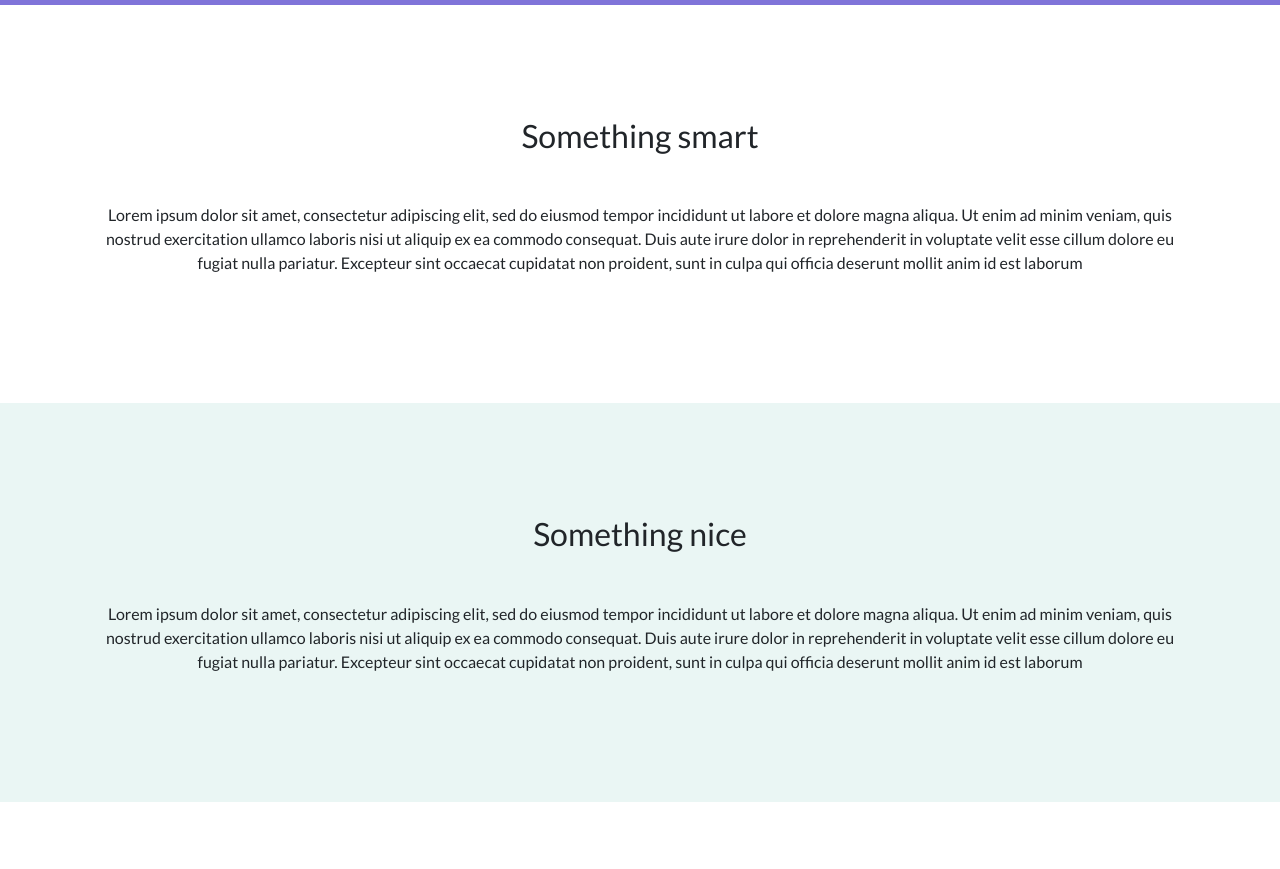
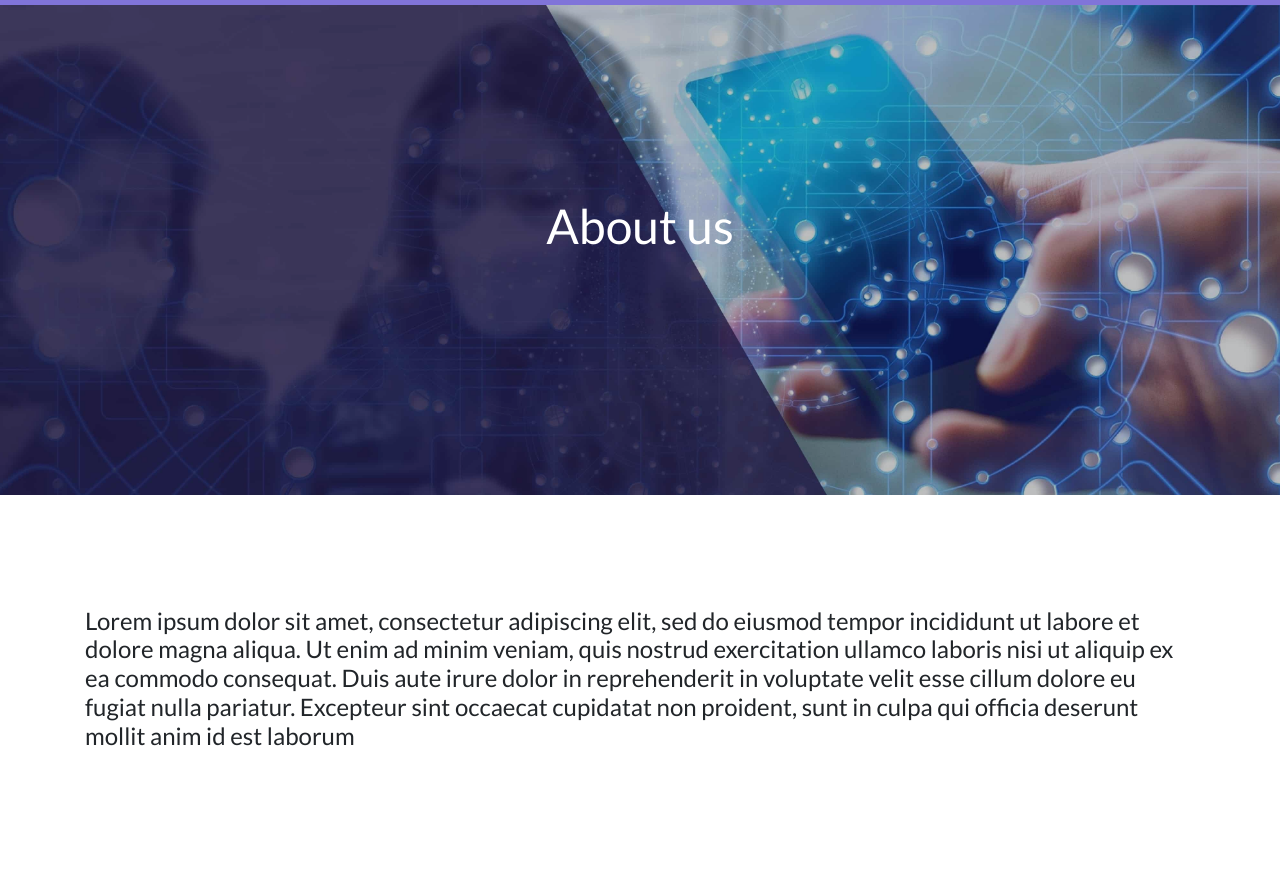
Before and after one commit to peter-novak-m/respite, a website: page about.html in a window 1280 px wide. Shown: the part 83-952 px from the top of the page. Drawn offline with Linux system fonts and the light colour scheme.

Commit message:
More structure to About page

```diff
--- a/about.html
+++ b/about.html
@@ -71,12 +71,23 @@
         </ul>
       </div>
     </nav>
+    <!-- Masthead -->
+    <header class="masthead text-white text-center">
+      <div class="overlay"></div>
+      <div class="row">
+        <div class="col-xl-12 mx-auto"></div>
+        <div class="col-xl-4 mx-auto"></div>
+        <div class="col-xl-4 mx-auto">
+          <h1 class="text-center mb-5">About us</h1>
+        </div>
+        <div class="col-xl-4 mx-auto"></div>
+      </div>
+    </header>
 
     <!-- Icons Grid -->
-    <section class="features-icons text-center">
+    <section class="features-icons text-left">
       <div class="container">
-        <h2 class="mb-5">Something smart</h2>
-        <p>
+        <h4>
           Lorem ipsum dolor sit amet, consectetur adipiscing elit, sed do
           eiusmod tempor incididunt ut labore et dolore magna aliqua. Ut enim ad
           minim veniam, quis nostrud exercitation ullamco laboris nisi ut
@@ -84,13 +95,13 @@
           reprehenderit in voluptate velit esse cillum dolore eu fugiat nulla
           pariatur. Excepteur sint occaecat cupidatat non proident, sunt in
           culpa qui officia deserunt mollit anim id est laborum
-        </p>
+        </h4>
       </div>
     </section>
     <!-- Icons Grid -->
     <section class="features-icons bg-green text-center">
       <div class="container">
-        <h2 class="mb-5">Something nice</h2>
+        <h1 class="mb-5">Our vision</h1>
         <p>
           Lorem ipsum dolor sit amet, consectetur adipiscing elit, sed do
           eiusmod tempor incididunt ut labore et dolore magna aliqua. Ut enim ad
@@ -105,7 +116,7 @@
     <!-- Icons Grid -->
     <section class="features-icons text-center">
       <div class="container">
-        <h2 class="mb-5">Something dumb</h2>
+        <h1 class="mb-5">Our mission</h1>
         <p>
           Lorem ipsum dolor sit amet, consectetur adipiscing elit, sed do
           eiusmod tempor incididunt ut labore et dolore magna aliqua. Ut enim ad
@@ -121,7 +132,7 @@
     <!-- Testimonials -->
     <section class="testimonials text-center bg-green">
       <div class="container">
-        <h2 class="mb-5">Who we are</h2>
+        <h1 class="mb-5">Who we are</h1>
         <div class="row">
           <div class="col-lg-6">
             <div class="testimonial-item mx-auto mb-5 mb-lg-0">
```
